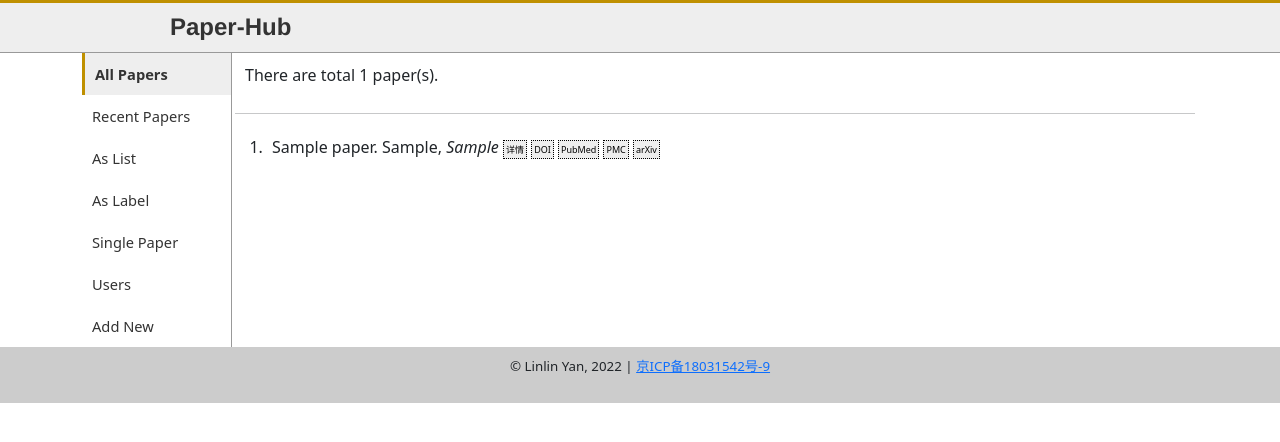
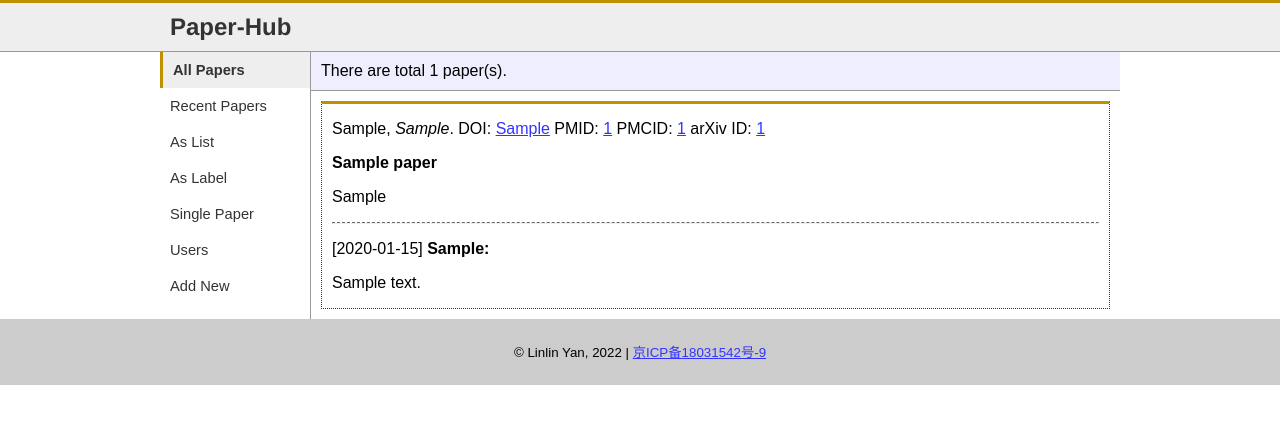
Before and after one commit to yanlinlin82/paper-hub.cn, a Django app: page /view/ in a window 1280 px wide. Shown: the top 442 px of the page. Run offline with Django 4.2, Linux system fonts and the light colour scheme; tables that the repository leaves empty hold one stand-in row (values such as "Sample post").

Commit message:
Update view of paper list.

```diff
--- a/static/styles.css
+++ b/static/styles.css
@@ -115,7 +115,7 @@ header h1.logo a {
 }
 
 .content {
-    width: calc(100% - 150px);
+    width: calc(100% - 151px);
     flex: 0 0 auto;
 }
 
@@ -160,37 +160,25 @@ footer p {
 }
 
 .summary {
+    margin: 0;
     padding: 10px;
+    border-bottom: 1px solid #999;
+    background-color: #eef;
 }
 
 div.paper-item {
-    margin: 0;
-    padding: 10px;
-    border-bottom: 1px dashed black;
+    margin: 10px;
+    padding: 0 10px;
+    border: 1px dotted #333;
+    border-top: 3px solid #bf9000;
 }
 
-li.paper-item {
-    margin: 0;
-    padding: 5px;
-    line-height: 1.5em;
+.paper-item:hover {
+    background-color: #ffe;
 }
 
-div.icon {
-    border: 1px dotted black;
-    background-color: #eee;
-    font-size: 9px;
-    display: inline;
-    padding: 2px;
-}
-
-div.icon a {
-    text-decoration: none;
-    color: black;
-}
-
-.date {
-    font-family: "Courier New";
-    font-weight: bold;
+.paper-sep-line {
+    border-top: 1px dashed #666;
 }
 
 .comments {
--- a/view/templates/base.html
+++ b/view/templates/base.html
@@ -6,7 +6,6 @@
   <meta name="viewport" content="width=device-width, initial-scale=1.0">
   <link rel="shortcut icon" type="image/png" href="{% static 'favicon.ico' %}"/>
   <link rel="stylesheet" href="{% static 'styles.css' %}">
-  <link rel="stylesheet" href="https://cdn.jsdelivr.net/npm/bootstrap@5.1.3/dist/css/bootstrap.min.css">
 </head>
 <body>
   <header>
@@ -42,7 +41,6 @@
   <footer>
     <p>&copy; Linlin Yan, 2022 | <a href="http://www.beian.miit.gov.cn/" target="_blank">京ICP备18031542号-9</a></p>
   </footer>
-  <script src="https://cdn.jsdelivr.net/npm/bootstrap@5.1.3/dist/js/bootstrap.bundle.min.js"></script>
   {% block javascript %}{% endblock javascript %}
 </body>
 </html>
--- a/view/templates/list.html
+++ b/view/templates/list.html
@@ -3,19 +3,23 @@
 {% block content %}
 {% if paper_list %}
 <p class="summary">There are total {{ paper_list|length }} paper(s).</p>
-<hr>
-<ol>
 {% for paper in paper_list %}
-  <li class="paper-item">
-    {{ paper.title }}. {{ paper.publish_year }}, <i>{{ paper.journal }}</i>
-    <div class="icon"><a href="{% url 'view:paper' id=paper.pk %}">详情</a></div>
-    {% if paper.doi %}<div class="icon"><a href="https://doi.org/{{ paper.doi }}" target="_blank">DOI</a></div>{% endif %}
-    {% if paper.pmid %}<div class="icon"><a href="http://www.ncbi.nlm.nih.gov/pubmed/{{ paper.pmid }}" target="_blank">PubMed</a></div>{% endif %}
-    {% if paper.pmcid %}<div class="icon"><a href="http://www.ncbi.nlm.nih.gov/pmc/articles/{{ paper.pmcid }}" target="_blank">PMC</a></div>{% endif %}
-    {% if paper.arxiv_id %}<div class="icon"><a href="https://arxiv.org/abs/{{ paper.arxiv_id }}" target="_blank">arXiv</a></div>{% endif %}
-  </li>
-  {% endfor %}
-</ol>
+<div class="paper-item">
+  <p>
+    {{ paper.publish_year }},
+    <i>{{ paper.journal }}</i>.
+    {% if paper.doi %}DOI: <a href="https://doi.org/{{ paper.doi }}" target="_blank">{{ paper.doi }}</a>{% endif %}
+    {% if paper.pmid %}PMID: <a href="http://www.ncbi.nlm.nih.gov/pubmed/{{ paper.pmid }}" target="_blank">{{ paper.pmid }}</a>{% endif %}
+    {% if paper.pmcid %}PMCID: <a href="http://www.ncbi.nlm.nih.gov/pmc/articles/{{ paper.pmcid }}" target="_blank">{{ paper.pmcid }}</a>{% endif %}
+    {% if paper.arxiv_id %}arXiv ID: <a href="https://arxiv.org/abs/{{ paper.arxiv_id }}" target="_blank">{{ paper.arxiv_id }}</a>{% endif %}
+  </p>
+  <p><b>{{ paper.title }}</b></p>
+  <p class="abstract">{% if paper.abstract %}{{ paper.abstract }}{% else %}<i>No abstract available.</i></p>{% endif %}
+  <hr style="border-top:1px dashed #666;">
+  <p class="comments">[{{ paper.create_time|date:'Y-m-d' }}] <b>{{ paper.creator }}: </b></p>
+  <p>{{ paper.comments }}</p>
+</div>
+{% endfor %}
 {% else %}
 <p>No paper is available.</p>
 {% endif %}
--- a/view/views.py
+++ b/view/views.py
@@ -7,8 +7,6 @@ from django.core import serializers
 
 from .models import Label, Paper, User
 from .forms import PaperForm
-
-from django.shortcuts import HttpResponse
 
 def is_ajax(request):
     return request.META.get('HTTP_X_REQUESTED_WITH') == 'XMLHttpRequest'
```
